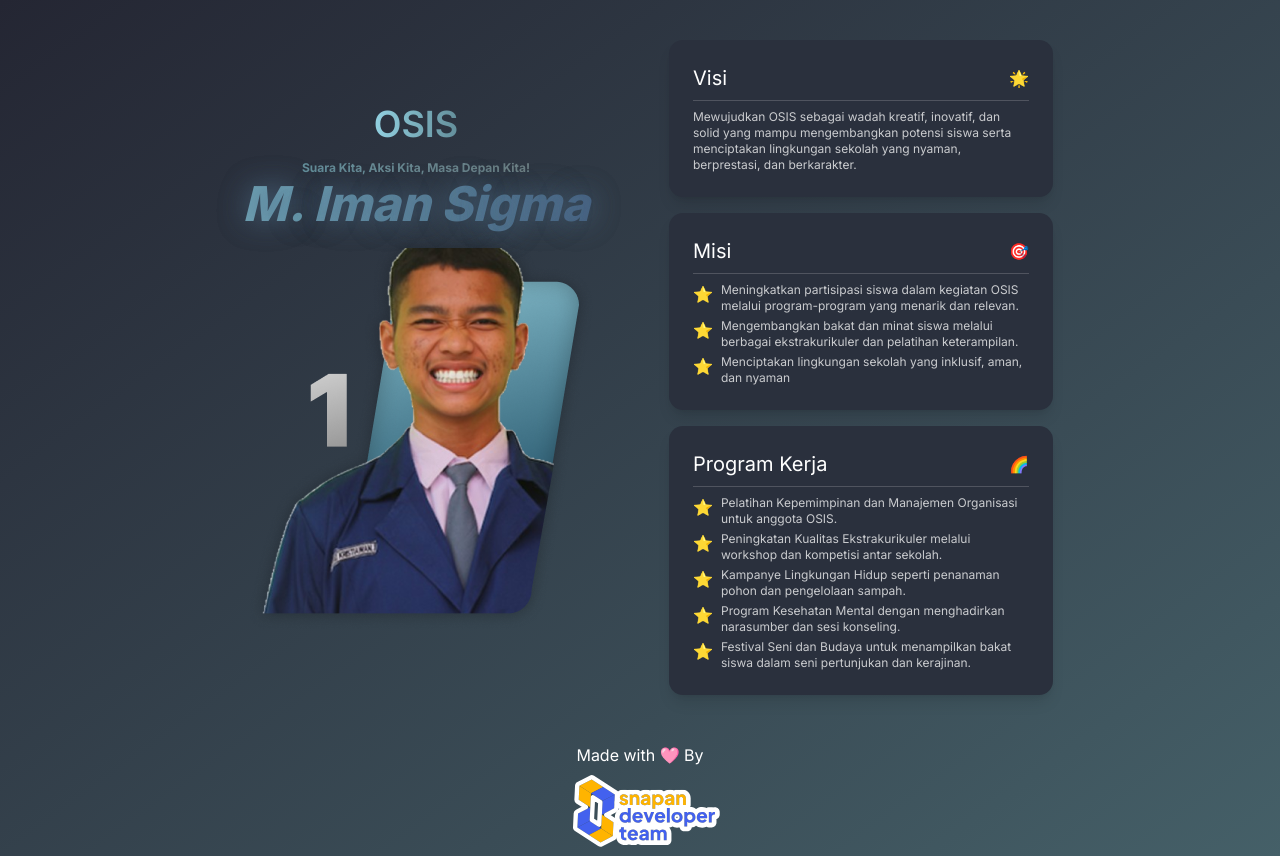
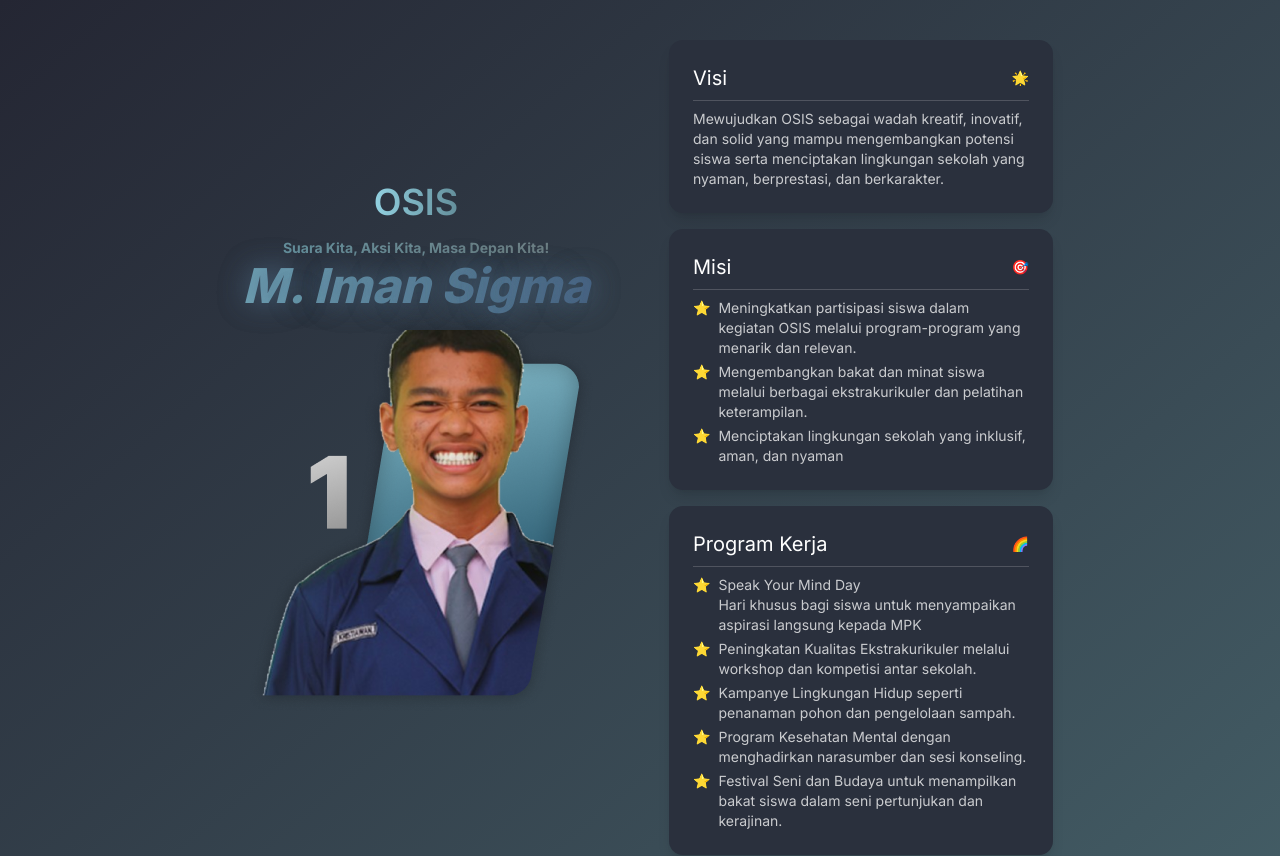
Before and after one commit to algazza/pemilos-frontend, a React (Vite) app: page /paslon in a window 1280 px wide. Shown: the top 856 px of the page. Built offline with nearby package versions, Linux system fonts and the light colour scheme.

Commit message:
💄 ui: adjust some text for better ux

```diff
--- a/src/pages/Paslon.tsx
+++ b/src/pages/Paslon.tsx
@@ -19,7 +19,7 @@ const candidateDetails = {
   ],
 
   programs: [
-    "Pelatihan Kepemimpinan dan Manajemen Organisasi untuk anggota OSIS.",
+    `Speak Your Mind Day <br/> Hari khusus bagi siswa untuk menyampaikan aspirasi langsung kepada MPK`,
     "Peningkatan Kualitas Ekstrakurikuler melalui workshop dan kompetisi antar sekolah.",
     "Kampanye Lingkungan Hidup seperti penanaman pohon dan pengelolaan sampah.",
     "Program Kesehatan Mental dengan menghadirkan narasumber dan sesi konseling.",
@@ -41,16 +41,18 @@ const PaslonPage: React.FC = () => {
   }, []);
 
   return (
-    <div className="flex justify-center items-center">
+    <div className="flex justify-center items-center text-xs md:text-sm">
       <div className="w-full max-w-[1440px] flex flex-col lg:flex-row items-center justify-center gap-4 lg:gap-16">
         <div className="flex flex-col items-center ">
           <h2 className="text-4xl font-semibold bg-gradient-to-r to-[#648f9b] from-[#92D1E1] bg-clip-text text-transparent">
             OSIS
           </h2>
           <div className="mt-4 flex flex-col justify-center items-center">
-            <p className="text-xs font-bold bg-gradient-to-r from-[#648f9b] to-[#6c7e83] bg-clip-text text-transparent">
-              {candidateDetails.quote}
-            </p>
+            {candidateDetails?.quote && (
+              <p className="font-bold bg-gradient-to-r from-[#648f9b] to-[#6c7e83] bg-clip-text text-transparent">
+                {candidateDetails?.quote}
+              </p>
+            )}
             <h1 className="text-4xl md:text-5xl paslon-name font-extrabold italic p-1">
               {candidateDetails.name}
             </h1>
@@ -106,10 +108,9 @@ const PaslonPage: React.FC = () => {
                 damping: 13,
                 delay: 0.1,
               }}
-              className="text-xs opacity-75"
-            >
-              {candidateDetails.vision}
-            </motion.p>
+              className="opacity-75"
+              dangerouslySetInnerHTML={{__html: candidateDetails.vision}}
+            />
           </motion.div>
           <motion.div
             initial={{ opacity: 0, scale: 0.8 }}
@@ -157,10 +158,9 @@ const PaslonPage: React.FC = () => {
                       damping: 13,
                       delay: 0.1 * idx + 0.5,
                     }}
-                    className="text-xs opacity-75"
-                  >
-                    {misi}
-                  </motion.p>
+                    className="opacity-75"
+                    dangerouslySetInnerHTML={{__html: misi}}
+                  />
                 </div>
               ))}
             </div>
@@ -183,7 +183,7 @@ const PaslonPage: React.FC = () => {
             </div>
             <hr className="opacity-20" />
             <div className="flex flex-col gap-1">
-              {candidateDetails.programs.map((progker, idx) => (
+              {candidateDetails.programs.map((proker, idx) => (
                 <div
                   key={idx}
                   className="flex items-start gap-2 overflow-hidden"
@@ -211,10 +211,9 @@ const PaslonPage: React.FC = () => {
                       damping: 13,
                       delay: 0.1 * idx + 0.5,
                     }}
-                    className="text-xs opacity-75"
-                  >
-                    {progker}
-                  </motion.p>
+                    className="opacity-75"
+                    dangerouslySetInnerHTML={{__html: proker}}
+                  />
                 </div>
               ))}
             </div>
```
